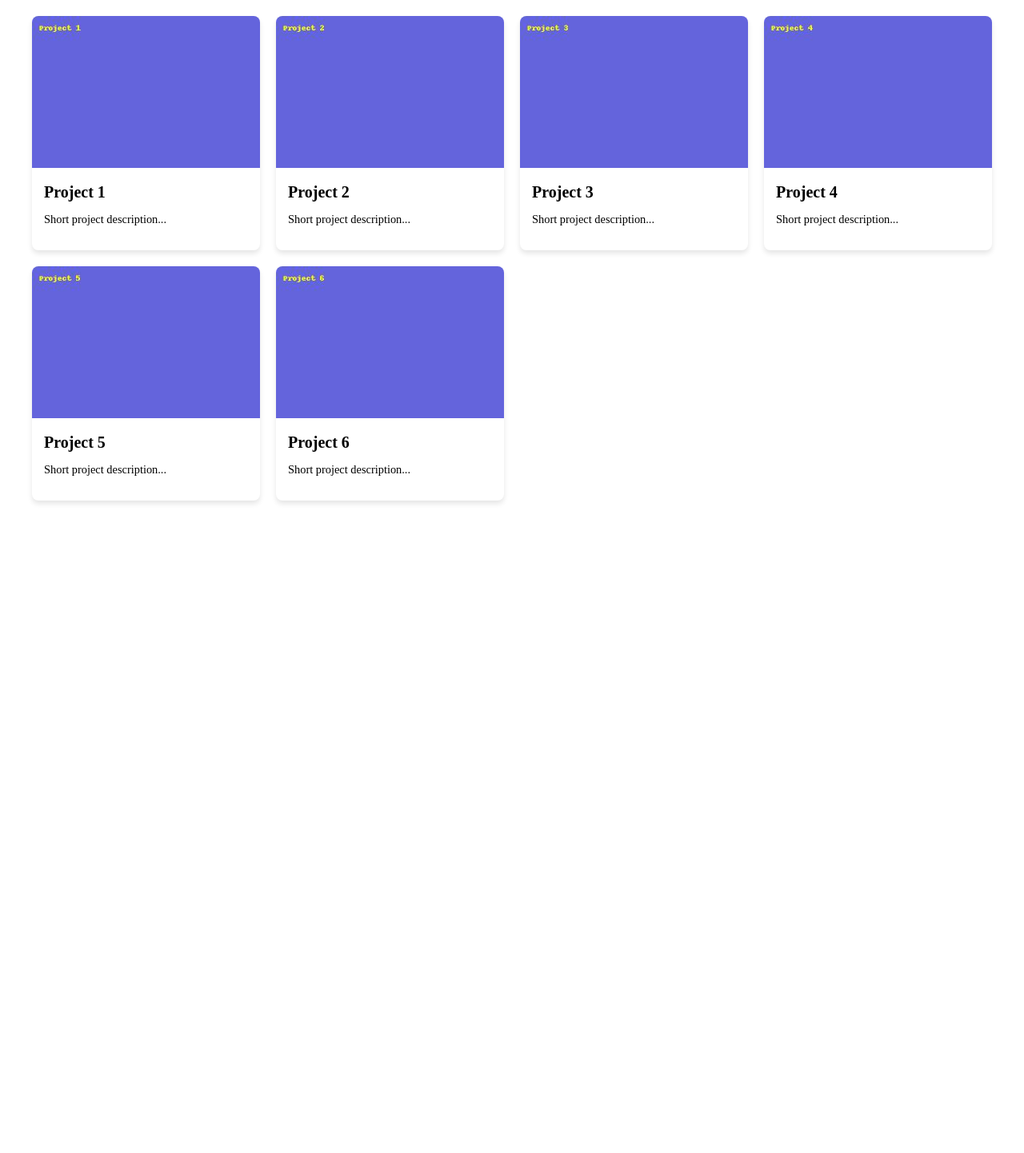
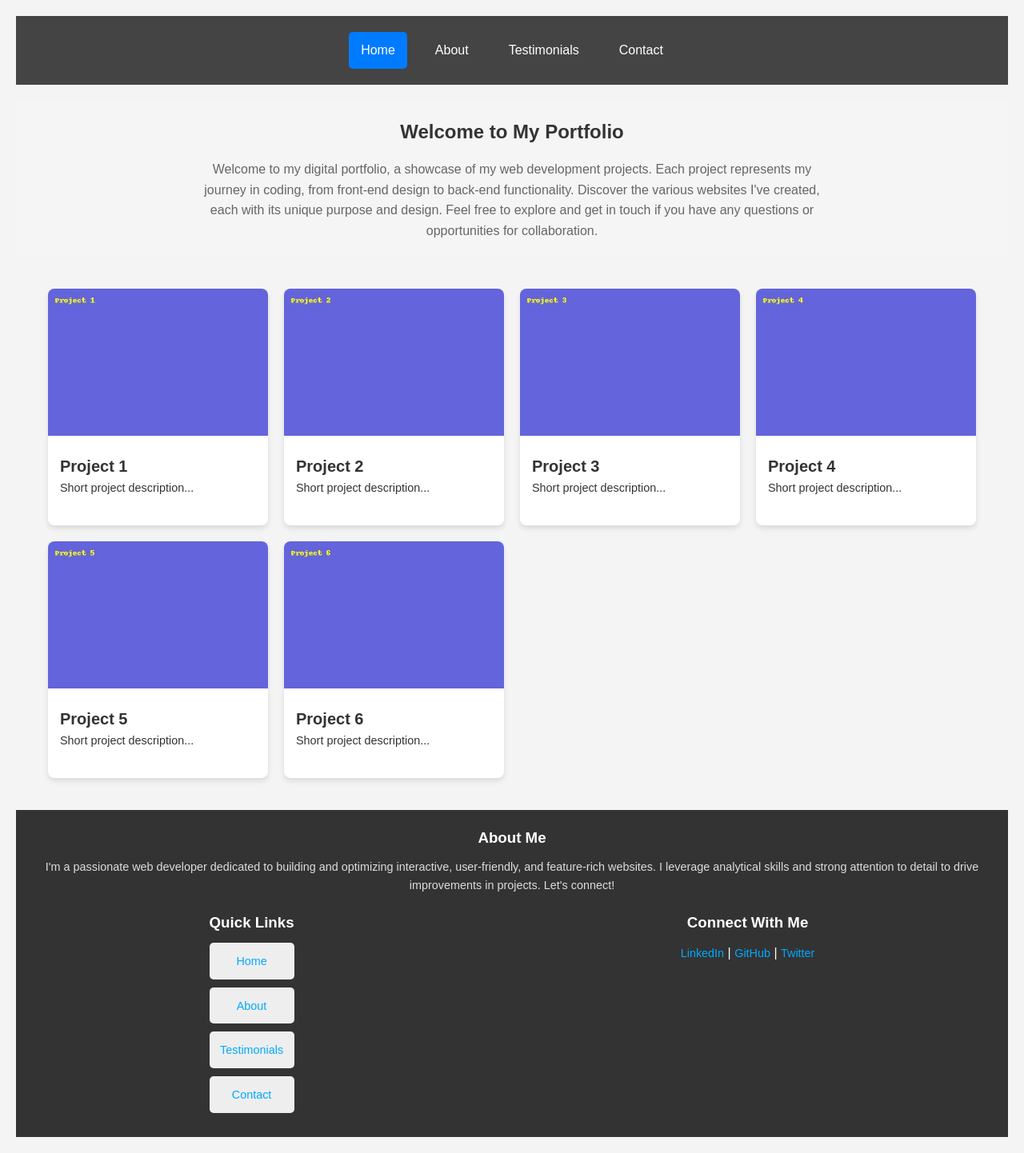
Before and after one commit to gladstone28/gladstone-portfolio, a plain HTML site: page index.html in a window 1280 px wide. Shown: the whole page at 80% size. Before the commit the page ends 800 px from the top, so only its background shows below. Drawn offline with Linux system fonts and the light colour scheme.

Commit message:
add new pages about.html, contact.html, testimonial.html, modify style.css, add new stylesheets style2.css and style3.css

```diff
--- a/index.html
+++ b/index.html
@@ -6,9 +6,23 @@
     <meta name="viewport" content="width=device-width, initial-scale=1.0">
     <title>Portfolio</title>
     <link rel="stylesheet" href="style.css">
+    <link rel="stylesheet" href="style3.css">
 </head>
 
 <body>
+    <nav>
+        <!-- Navigation Links -->
+        <a href="index.html" class="active">Home</a>
+        <a href="about.html">About</a>
+        <a href="testimonial.html">Testimonials</a>
+        <a href="contact.html">Contact</a>
+    </nav>
+    <!-- Introduction Section -->
+    <section class="intro">
+        <h2>Welcome to My Portfolio</h2>
+        <p>Welcome to my digital portfolio, a showcase of my web development projects. Each project represents my journey in coding, from front-end design to back-end functionality. Discover the various websites I've created, each with its unique purpose
+            and design. Feel free to explore and get in touch if you have any questions or opportunities for collaboration.</p>
+    </section>
     <div class="container">
         <div class="grid">
             <!-- Project 1 -->
@@ -60,6 +74,30 @@
         <!-- Repeat for other projects -->
     </div>
     </div>
+    <footer class="site-footer">
+        <div class="footer-content">
+            <div class="footer-about">
+                <h3>About Me</h3>
+                <p>I'm a passionate web developer dedicated to building and optimizing interactive, user-friendly, and feature-rich websites. I leverage analytical skills and strong attention to detail to drive improvements in projects. Let's connect!</p>
+            </div>
+            <div class="footer-links">
+                <h3>Quick Links</h3>
+                <ul>
+                    <li><a href="index.html">Home</a></li>
+                    <li><a href="about.html">About</a></li>
+                    <li><a href="testimonial.html">Testimonials</a></li>
+                    <li><a href="contact.html">Contact</a></li>
+                </ul>
+            </div>
+            <div class="footer-social">
+                <h3>Connect With Me</h3>
+                <a href="https://www.linkedin.com">LinkedIn</a> |
+                <a href="https://github.com">GitHub</a> |
+                <a href="https://twitter.com">Twitter</a>
+            </div>
+        </div>
+    </footer>
+
     <script src="script.js"></script>
 </body>
 
--- a/style.css
+++ b/style.css
@@ -1,4 +1,5 @@
-body, html {
+body,
+html {
     margin: 0;
     padding: 0;
     box-sizing: border-box;
@@ -19,7 +20,7 @@ body, html {
 .card {
     background-color: #fff;
     border-radius: 8px;
-    box-shadow: 0 4px 6px rgba(0,0,0,0.1);
+    box-shadow: 0 4px 6px rgba(0, 0, 0, 0.1);
     transition: transform 0.2s ease-in-out;
     cursor: pointer;
 }
@@ -48,3 +49,25 @@ body, html {
 .card-content p {
     font-size: 0.9rem;
 }
+
+.intro {
+    text-align: center;
+    padding: 20px;
+    margin: 20px 0;
+    background-color: #f5f5f5;
+    /* Light grey background */
+}
+
+.intro h2 {
+    margin-bottom: 15px;
+    color: #333;
+    /* Darker text for the title */
+}
+
+.intro p {
+    color: #666;
+    /* Lighter text for the body */
+    max-width: 800px;
+    margin: auto;
+    /* Centering the paragraph */
+}
--- /dev/null
+++ b/style3.css
@@ -0,0 +1,160 @@
+/* General Reset */
+
+* {
+    box-sizing: border-box;
+    margin: 0;
+    padding: 0;
+}
+
+body {
+    font-family: 'Arial', sans-serif;
+    line-height: 1.6;
+    color: #333;
+    padding: 20px;
+    background-color: #f4f4f4;
+}
+
+
+/* Navigation Styles */
+
+nav {
+    display: flex;
+    justify-content: center;
+    gap: 20px;
+    padding: 20px 0;
+    background-color: #444;
+}
+
+nav a {
+    color: #fff;
+    text-decoration: none;
+    padding: 10px 15px;
+    border-radius: 5px;
+    transition: background-color 0.3s ease;
+}
+
+nav a:hover,
+nav a.active {
+    background-color: #007bff;
+}
+
+
+/* Main Content Styles */
+
+main {
+    max-width: 1200px;
+    margin: 20px auto;
+    padding: 20px;
+    background: white;
+    border-radius: 8px;
+    box-shadow: 0 2px 4px rgba(0, 0, 0, 0.1);
+}
+
+img.profile-photo {
+    max-width: 150px;
+    border-radius: 50%;
+    margin: 20px 0;
+}
+
+h1,
+h2 {
+    color: #007bff;
+}
+
+p {
+    margin-bottom: 20px;
+}
+
+ul {
+    list-style-type: none;
+    padding: 0;
+}
+
+ul li {
+    background: #eee;
+    margin-bottom: 10px;
+    padding: 10px;
+    border-radius: 5px;
+}
+
+.testimonial-item {
+    background: #f9f9f9;
+    padding: 20px;
+    margin-bottom: 20px;
+    border-left: 5px solid #007bff;
+}
+
+.testimonial-text {
+    font-style: italic;
+}
+
+.testimonial-author {
+    text-align: right;
+    font-weight: bold;
+    margin-top: 15px;
+}
+
+
+/* Responsive Design */
+
+@media (max-width: 768px) {
+    nav {
+        flex-direction: column;
+    }
+    ul li,
+    .testimonial-item {
+        text-align: center;
+    }
+}
+
+
+/* Footer Styles */
+
+.site-footer {
+    background-color: #333;
+    color: white;
+    text-align: center;
+    padding: 20px 0;
+    margin-top: 20px;
+}
+
+.footer-content {
+    display: flex;
+    justify-content: space-around;
+    flex-wrap: wrap;
+}
+
+.footer-content h3 {
+    margin-bottom: 10px;
+}
+
+.footer-content p,
+.footer-content a {
+    font-size: 0.9em;
+    line-height: 1.6;
+    color: #ddd;
+}
+
+.footer-content a {
+    text-decoration: none;
+    color: #0af;
+}
+
+.footer-content a:hover {
+    text-decoration: underline;
+}
+
+.footer-links ul {
+    list-style: none;
+    padding: 0;
+}
+
+.footer-links ul li {
+    margin-bottom: 10px;
+}
+
+@media (max-width: 768px) {
+    .footer-content {
+        flex-direction: column;
+    }
+}
```
Also changed, not shown: about.html (added, +79 -0 lines), contact.html (added, +77 -0 lines), style2.css (added, +35 -0 lines), testimonial.html (added, +78 -0 lines).
